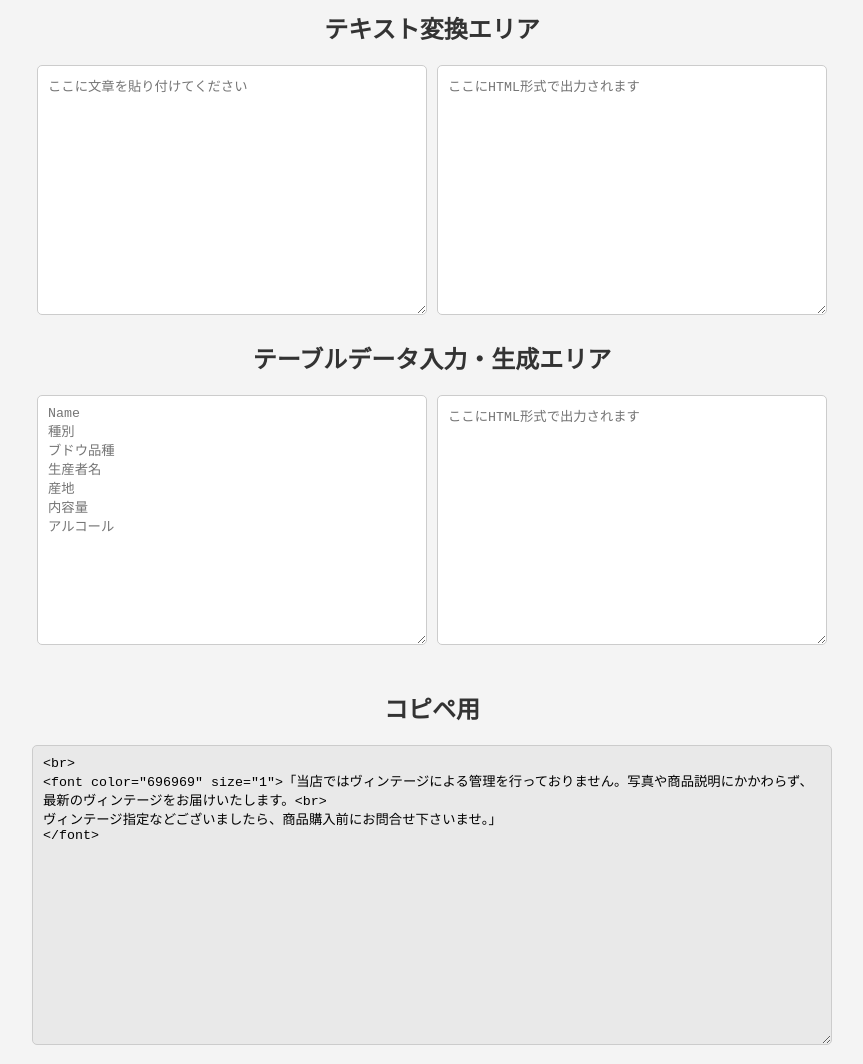
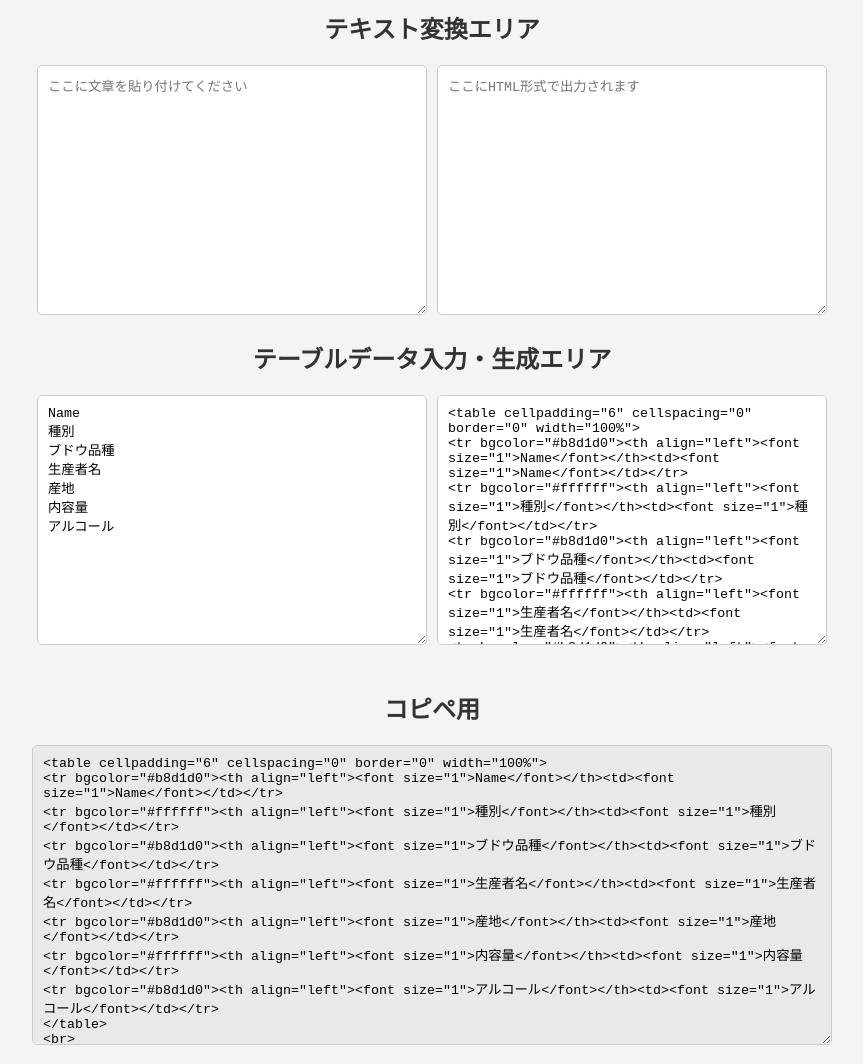
Before and after one commit to mura106/github.io, a plain HTML site: page index.html in a window 1280 px wide. Shown: the whole page, without its empty margins (208-1071 px from the left). Drawn offline with Linux system fonts and the light colour scheme.

Commit message:
index.html

```diff
--- a/index.html
+++ b/index.html
@@ -88,14 +88,13 @@
 
     <h2>テーブルデータ入力・生成エリア</h2>
     <div class="container">
-        <textarea id="inputData" placeholder="Name
+        <textarea id="inputData">Name
 種別
 ブドウ品種
 生産者名
 産地
 内容量
-アルコール"></textarea>
-        <textarea id="outputTableHtml" readonly placeholder="ここにHTML形式で出力されます"></textarea>
+アルコール</textarea> <textarea id="outputTableHtml" readonly placeholder="ここにHTML形式で出力されます"></textarea>
     </div>
 
     <div id="copyPasteArea">
@@ -209,7 +208,9 @@
                 });
 
                 // ページロード時にも一度結合処理を実行（初期表示のため）
-                updateCopyPasteOutput();
+                // inputDataの初期値が設定されたので、ページロード時に一度テーブルHTMLを生成・表示する
+                inputData.dispatchEvent(new Event('input'));
+
 
             } catch (e) {
                 console.error("An error occurred during page initialization:", e);
```
